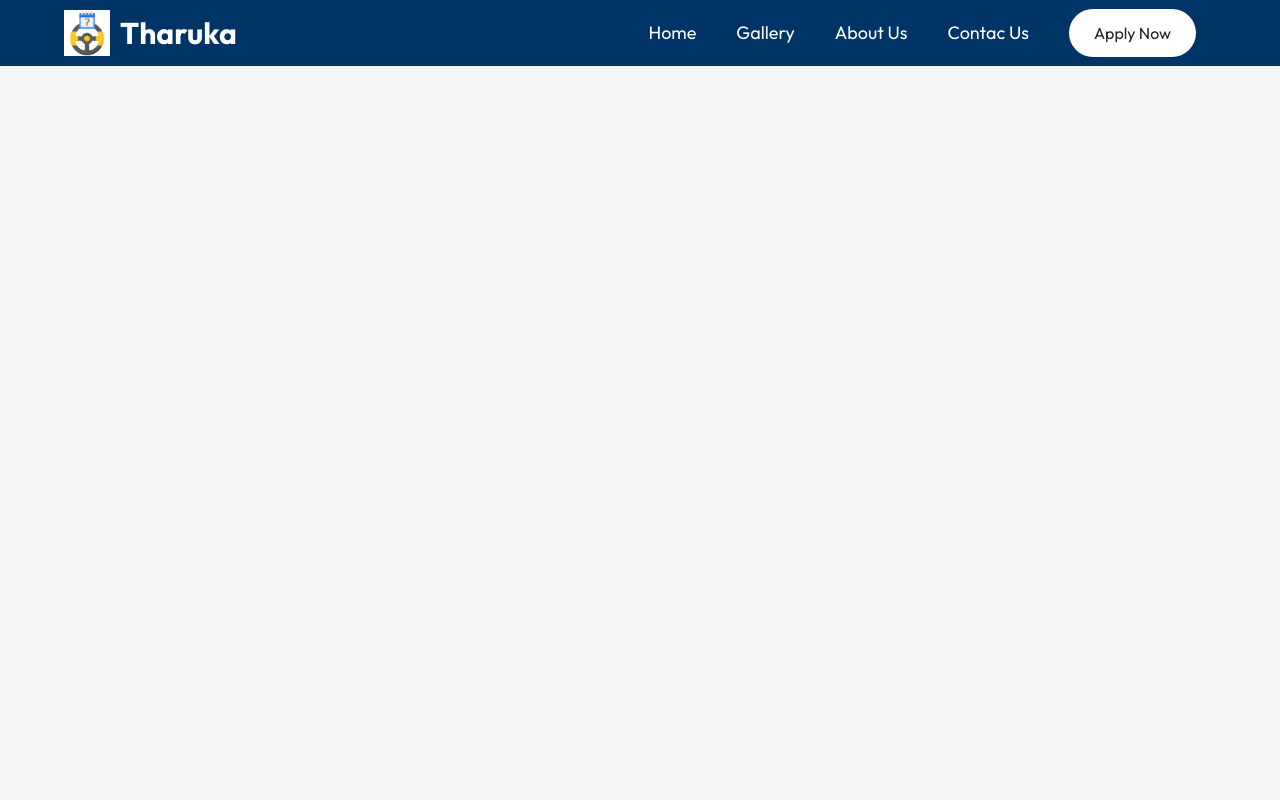
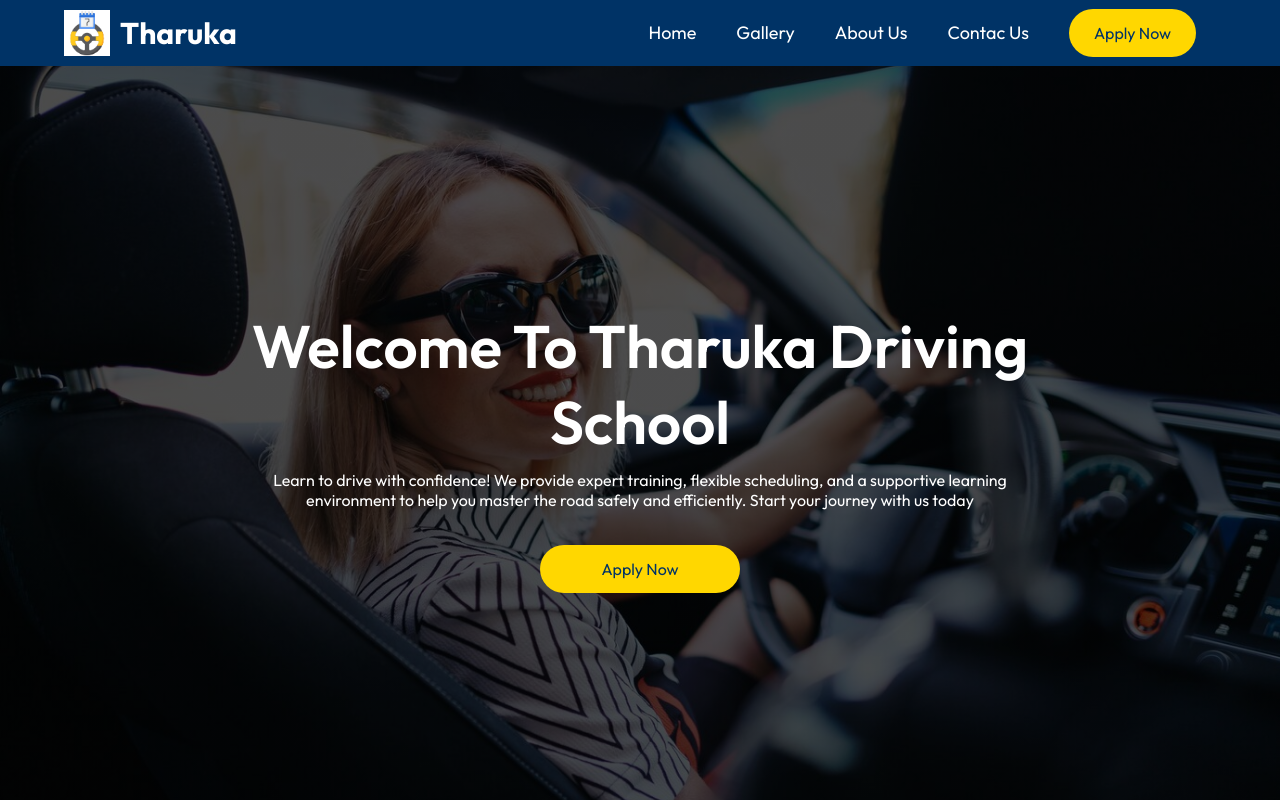
Before and after one commit to navodya18/driving-school-web-app, a React (Vite) app in the folder frontend/drivingschoolfrontend/: page / in a window 1280 px wide. Built offline with nearby package versions, Linux system fonts and the light colour scheme.

Commit message:
Hero section

```diff
--- a/frontend/drivingschoolfrontend/src/App.jsx
+++ b/frontend/drivingschoolfrontend/src/App.jsx
@@ -1,10 +1,12 @@
 import React from 'react'
 import Navbar from './Components/Navbar/Navbar'
+import Hero from './Components/Hero/Hero'
 
 const App = () => {
   return (
     <div>
       <Navbar/>
+      <Hero/>
 
     </div>
   )
--- /dev/null
+++ b/frontend/drivingschoolfrontend/src/Components/Hero/Hero.css
@@ -0,0 +1,33 @@
+.hero{
+    width: 100%;
+    min-height: 100vh;
+    background: linear-gradient(rgba(0, 0, 1, 0.7),rgba(0, 0, 1, 0.7)), url('../../assets/hero.jpg' );
+    background-size: cover;
+    background-position: center;
+    color: #fff;
+    display: flex;
+    align-items: center;
+    justify-content: center;
+}
+.hero-text{
+    text-align: center;
+    max-width: 800px;
+}
+.hero-text h1{
+    font-size: 60px;
+    font-weight: 600;
+}
+.btn1{
+    border-radius: 50px;
+    width: 200px;
+    background-color: #FFD700;
+    margin-top: 35px;
+}
+
+h1{
+    margin-top: 100px;
+}
+
+p{
+    margin-top: 10px;
+}
--- /dev/null
+++ b/frontend/drivingschoolfrontend/src/Components/Hero/Hero.jsx
@@ -0,0 +1,17 @@
+import React from 'react'
+import './Hero.css'
+
+const Hero = () => {
+  return (
+    <div className='hero container'>
+      <div className="hero-text">
+      <h1> Welcome To Tharuka Driving School</h1>
+      <p>Learn to drive with confidence! We provide expert training, flexible scheduling, and a supportive learning environment to help you master the road safely and efficiently. Start your journey with us today</p>
+      <button className='btn btn1'>Apply Now</button>
+
+      </div>
+    </div>
+  )
+}
+
+export default Hero
--- a/frontend/drivingschoolfrontend/src/Components/Navbar/Navbar.css
+++ b/frontend/drivingschoolfrontend/src/Components/Navbar/Navbar.css
@@ -27,8 +27,8 @@ nav ul li{
     padding-right: 5%;
 }
 .btn{
-    background: #fff;
-    color: #212121;
+    background: #FFD700;
+    color:  #003366;
     padding: 14px 25px;
     font-size: 16px;
     border-radius: 30px;
```
Also changed, not shown: frontend/drivingschoolfrontend/src/assets/hero.jpg (renamed from frontend/drivingschoolfrontend/src/assets/confident-beautiful-woman-sunglasses-rear-view-attractive-young-female-casual-wear-driving-car_158595-6690.jpg).
